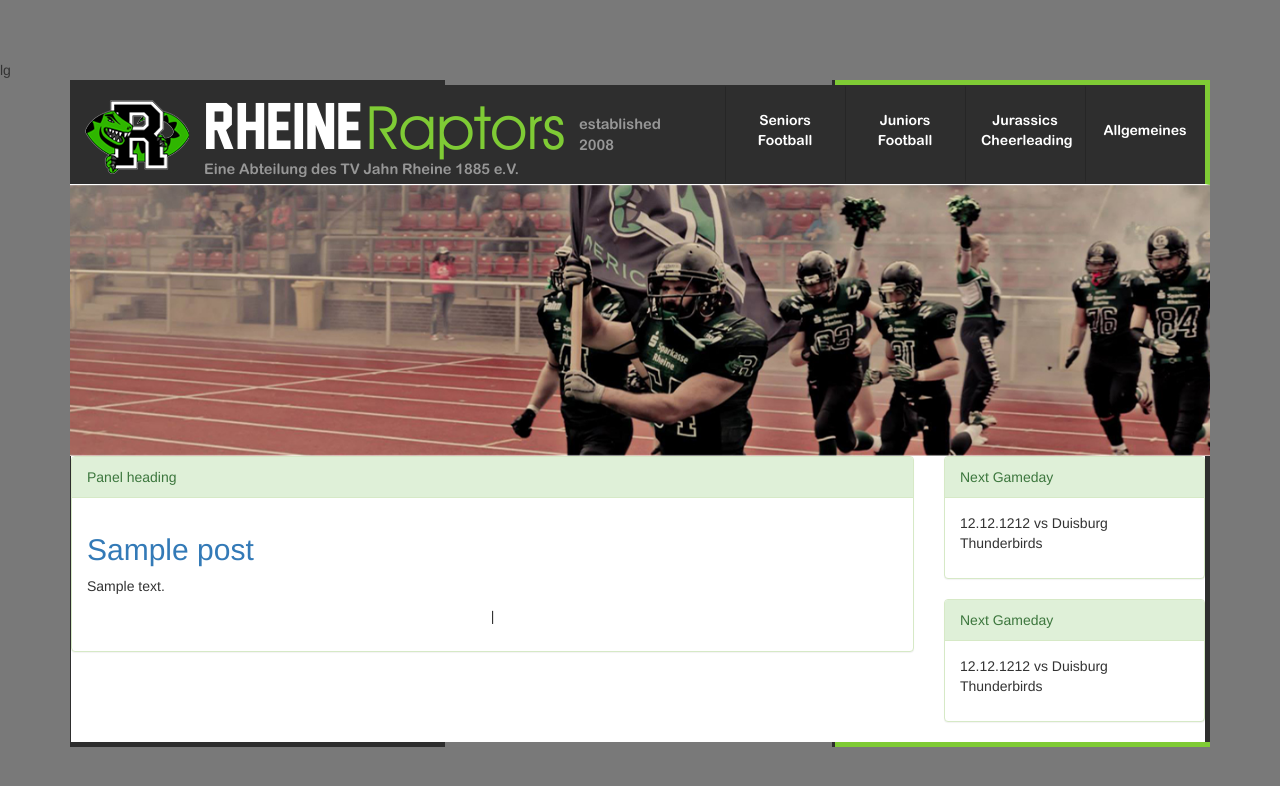
After one commit to tp199314/rrdev, a WordPress theme: template index.php in a window 1280 px wide. The commit adds this page. Shown: the top 786 px of the page. Run offline with PHP 8.4 and a stand-in for WordPress, Linux system fonts and the light colour scheme; the site name, menu and one post (Sample post) are stand-ins, and other content is empty.

Commit message:
first wp integration, totally WIP

```diff
--- /dev/null
+++ b/footer.php
@@ -0,0 +1,8 @@
+    <div class="row">
+      <div class="col-xs-4 col-sm-4 col-md-4 col-lg-4 bg1"></div>
+      <div class="col-xs-4 col-sm-4 col-md-4 col-lg-4 bg2"></div>
+      <div class="col-xs-4 col-sm-4 col-md-4 col-lg-4 bg3"></div>
+    </div>
+  </div>
+</body>
+</html>
--- /dev/null
+++ b/header.php
@@ -0,0 +1,67 @@
+<!DOCTYPE html>
+<html lang="de">
+  <head>
+    <meta charset="utf-8">
+    <meta http-equiv="X-UA-Compatible" content="IE=edge">
+    <meta name="viewport" content="width=device-width, initial-scale=1">
+    <title><?php wp_title(); ?> - <?php bloginfo('name'); ?></title>
+
+    <link rel="stylesheet" href="<?php bloginfo('stylesheet_url'); ?>" type="text/css" media="screen" />
+    <link rel="pingback" href="<?php bloginfo('pingback_url'); ?>" />
+    <!-- HTML5 shim and Respond.js for IE8 support of HTML5 elements and media queries -->
+    <!-- WARNING: Respond.js doesn't work if you view the page via file:// -->
+    <!--[if lt IE 9]>
+      <script src="https://oss.maxcdn.com/html5shiv/3.7.2/html5shiv.min.js"></script>
+      <script src="https://oss.maxcdn.com/respond/1.4.2/respond.min.js"></script>
+    <![endif]-->
+    <?php wp_head(); ?>
+  </head>
+  <body>
+  <div class="visible-xs">xs</div>
+  <div class="visible-sm">sm</div>
+  <div class="visible-md">md</div>
+  <div class="visible-lg">lg</div>
+  <div class="container">
+    <div class="row">
+      <div class="col-xs-4 col-sm-4 col-md-4 col-lg-4 bg1"></div>
+      <div class="col-xs-4 col-sm-4 col-md-4 col-lg-4 bg2"></div>
+      <div class="col-xs-4 col-sm-4 col-md-4 col-lg-4 bg3"></div>
+    </div>
+    <div class="navbar navbar-default" role="navigation">
+      <div class="navbar-header">
+        <button type="button" class="navbar-toggle" data-toggle="collapse" data-target=".navbar-collapse">
+          <span class="sr-only">Toggle navigation</span>
+          <span class="icon-bar"></span>
+          <span class="icon-bar"></span>
+          <span class="icon-bar"></span>
+        </button>
+        <div class="header-box">
+          <div class="navbar-brand header-logo hidden-md"><a href="http://www.rheine-raptors.de"><img src="img/logo.png"></a></div>
+          <div class="header-outerbox hidden-sm hidden-xs">
+            <div class="header-innerbox hidden-sm hidden-xs">
+              <span class="header-rheine hidden-sm hidden-xs">Rheine</span> <span class="header-raptors hidden-sm">Raptors</span>
+            </div>
+            <div class="header-slogan hidden-md hidden-sm hidden-xs">Eine Abteilung des TV Jahn Rheine 1885 e.V.</div>
+          </div>
+          <div class="header-since hidden-md hidden-sm hidden-xs">established 2008</div>
+        </div>
+      </div>
+      <div class="navbar-collapse collapse">
+        <ul class="nav navbar-nav">
+          <li><a href="#">Seniors Football</a></li>
+          <li><a href="#">Juniors Football</a></li>
+          <li><a href="#">Jurassics Cheerleading</a></li>
+          <li><a href="#">Allgemeines</a></li>
+        </ul>
+      </div>
+    </div>
+    <div class="row">
+      <div class="col-xs-12 col-sm-12 col-md-12 col-lg-12">
+        <img src="img/slider.jpg" class="img-responsive">
+      </div>
+      <!-- <div class="col-xs-1 col-sm-1 col-md-1 col-lg-1 bg1"></div>
+      <div class="col-xs-1 col-sm-1 col-md-1 col-lg-1 bg2"></div>
+      <div class="col-xs-1 col-sm-1 col-md-1 col-lg-1 bg31"></div>
+      <div class="col-xs-9 col-sm-9 col-md-9 col-lg-9 bg4"></div> -->
+    </div>
+    <div class="content right-border">
--- /dev/null
+++ b/index.php
@@ -0,0 +1,27 @@
+<?php get_header(); ?>
+      <div class="row">
+        <div class="col-xs-12 col-sm-12 col-md-9 col-lg-9">
+          <div class="row">
+            <div class="col-xs-12 col-sm-12 col-md-12 col-lg-12">
+              <div class="panel panel-success">
+                 <div class="panel-heading">Panel heading</div>
+                <div class="panel-body">
+                  <?php if (have_posts()) : while (have_posts()) : the_post(); ?>
+      <h2><a href="<?php the_permalink() ?>"><?php the_title(); ?></a></h2>
+      <div class="entry">
+         <?php the_content(); ?>
+      </div>
+   <?php endwhile; ?>
+
+      <p align="center"><?php next_posts_link('&laquo; &Auml;ltere Eintr&auml;ge') ?> | <?php previous_posts_link('Neuere Eintr&auml;ge &raquo;') ?></p>
+
+   <?php endif; ?>
+                </div>
+              </div>
+            </div>
+          </div>
+        </div>
+        <?php get_sidebar(); ?>
+      </div>
+    </div>
+<?php get_footer(); ?>
--- /dev/null
+++ b/sidebar.php
@@ -0,0 +1,22 @@
+        <div class="col-md-3 col-lg-3 hidden-sm hidden-xs">
+          <div class="row">
+            <div class="col-xs-12 col-sm-12 col-md-12 col-lg-12">
+                <div class="panel panel-success">
+                   <div class="panel-heading">Next Gameday</div>
+                  <div class="panel-body">
+                    <p>12.12.1212 vs Duisburg Thunderbirds</p>
+                  </div>
+                </div>
+              </div>
+          </div>
+          <div class="row">
+            <div class="col-xs-12 col-sm-12 col-md-12 col-lg-12">
+                <div class="panel panel-success">
+                   <div class="panel-heading">Next Gameday</div>
+                  <div class="panel-body">
+                    <p>12.12.1212 vs Duisburg Thunderbirds</p>
+                  </div>
+                </div>
+              </div>
+          </div>
+        </div>
--- a/css/style.css
+++ b/style.css
@@ -1,3 +1,15 @@
+/*
+Theme Name: Raptors2015
+Theme Description: Wordpress Theme fuer die Rheine Raptors
+Author: Tobias Prein
+URI: http://www.rheine-raptors.de
+*/
+@import url('css/bootstrap.css');
+
+body {
+     padding-top: 60px;
+     padding-bottom: 40px;
+}
 /* general stuff */
 body {
   background-color:#797979;
@@ -5,34 +17,34 @@ body {
 /* Generated by Font Squirrel (http://www.fontsquirrel.com) on April 29, 2015 */
 @font-face {
   font-family: 'arlrdbd';
-  src: url('../fonts/arlrdbd-webfont.eot');
-  src: url('../fonts/arlrdbd-webfont.eot?#iefix') format('embedded-opentype'),
-    url('../fonts/arlrdbd-webfont.woff2') format('woff2'),
-    url('../fonts/arlrdbd-webfont.woff') format('woff'),
-    url('../fonts/arlrdbd-webfont.ttf') format('truetype'),
-    url('../fonts/arlrdbd-webfont.svg#arial_rounded_mt_boldbold') format('svg');
+  src: url('fonts/arlrdbd-webfont.eot');
+  src: url('fonts/arlrdbd-webfont.eot?#iefix') format('embedded-opentype'),
+    url('fonts/arlrdbd-webfont.woff2') format('woff2'),
+    url('fonts/arlrdbd-webfont.woff') format('woff'),
+    url('fonts/arlrdbd-webfont.ttf') format('truetype'),
+    url('fonts/arlrdbd-webfont.svg#arial_rounded_mt_boldbold') format('svg');
   font-weight: normal;
   font-style: normal;
 }
 @font-face {
   font-family: 'avantgarde';
-  src: url('../fonts/avantgarde-webfont.eot');
-  src: url('../fonts/avantgarde-webfont.eot?#iefix') format('embedded-opentype'),
-    url('../fonts/avantgarde-webfont.woff2') format('woff2'),
-    url('../fonts/avantgarde-webfont.woff') format('woff'),
-    url('../fonts/avantgarde-webfont.ttf') format('truetype'),
-    url('../fonts/avantgarde-webfont.svg#avantgarde_bk_btbook') format('svg');
+  src: url('fonts/avantgarde-webfont.eot');
+  src: url('fonts/avantgarde-webfont.eot?#iefix') format('embedded-opentype'),
+    url('fonts/avantgarde-webfont.woff2') format('woff2'),
+    url('fonts/avantgarde-webfont.woff') format('woff'),
+    url('fonts/avantgarde-webfont.ttf') format('truetype'),
+    url('fonts/avantgarde-webfont.svg#avantgarde_bk_btbook') format('svg');
   font-weight: normal;
   font-style: normal;
 }
 @font-face {
   font-family: 'jersey';
-  src: url('../fonts/jersey-webfont.eot');
-  src: url('../fonts/jersey-webfont.eot?#iefix') format('embedded-opentype'),
-    url('../fonts/jersey-webfont.woff2') format('woff2'),
-    url('../fonts/jersey-webfont.woff') format('woff'),
-    url('../fonts/jersey-webfont.ttf') format('truetype'),
-    url('../fonts/jersey-webfont.svg#jersey_m54regular') format('svg');
+  src: url('fonts/jersey-webfont.eot');
+  src: url('fonts/jersey-webfont.eot?#iefix') format('embedded-opentype'),
+    url('fonts/jersey-webfont.woff2') format('woff2'),
+    url('fonts/jersey-webfont.woff') format('woff'),
+    url('fonts/jersey-webfont.ttf') format('truetype'),
+    url('fonts/jersey-webfont.svg#jersey_m54regular') format('svg');
   font-weight: normal;
   font-style: normal;
 }
```
Also changed, not shown: single.php (added, +18 -0 lines), 404.php (added), comments.php (added), page.php (added), rawcode.html (renamed from index.html), search.php (added).
